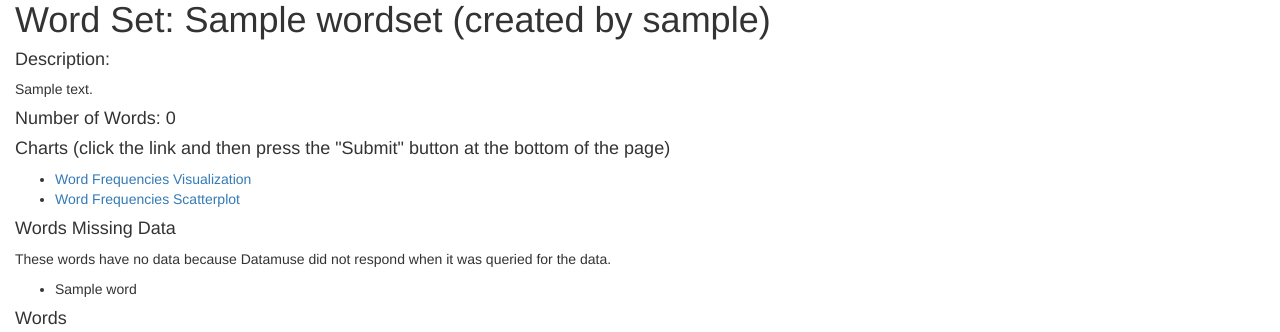
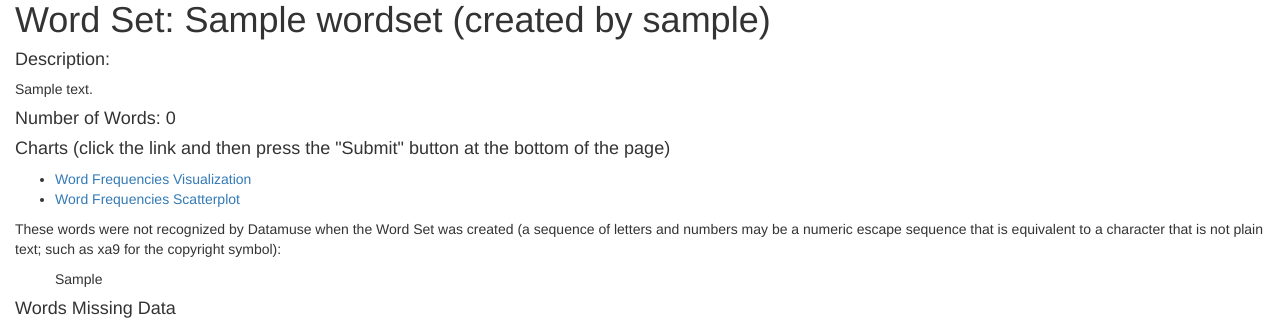
Before and after one commit to joncros/DataMuse_Viz, a Django app: template words/templates/words/wordset_detail.html in a window 1280 px wide. Shown: the part 116-448 px from the top of the page. Run offline with Django 3.2, Linux system fonts and the light colour scheme; tables that the repository leaves empty hold one stand-in row (values such as "Sample post"); the template is opened without the code that fills it: values that come from a table or form of the project are taken from there, most other values are stand-ins (such as "Sample title", 1, 10 or a date in 2020); data that the repository does not hold is empty; some libraries are stand-ins or nearby versions.

Commit message:
WordSet detail page: display unrecognized_words

```diff
--- a/words/templates/words/wordset_detail.html
+++ b/words/templates/words/wordset_detail.html
@@ -25,6 +25,17 @@
             </li>
         </ul>
 
+    {% if wordset.unrecognized_words %}
+    <p>
+        These words were not recognized by Datamuse when the Word Set was created (a sequence of letters and numbers may
+        be a numeric escape sequence that is equivalent to a character that is not plain text; such as xa9 for the
+        copyright symbol):
+    </p>
+
+    <p style="margin-left: 40px">
+        {{ wordset.unrecognized_words|safe }}
+    </p>
+    {% endif %}
 
     {% if words_missing_data %}
     <h4>Words Missing Data</h4>
```
